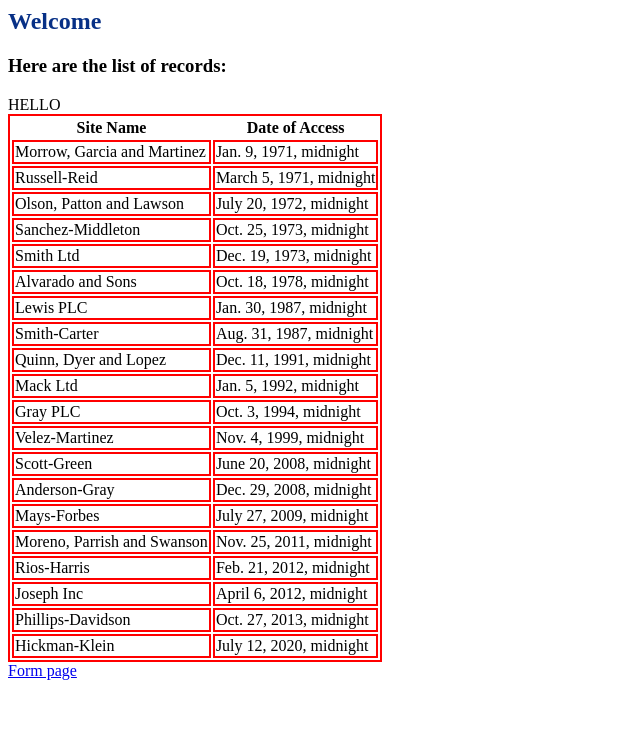
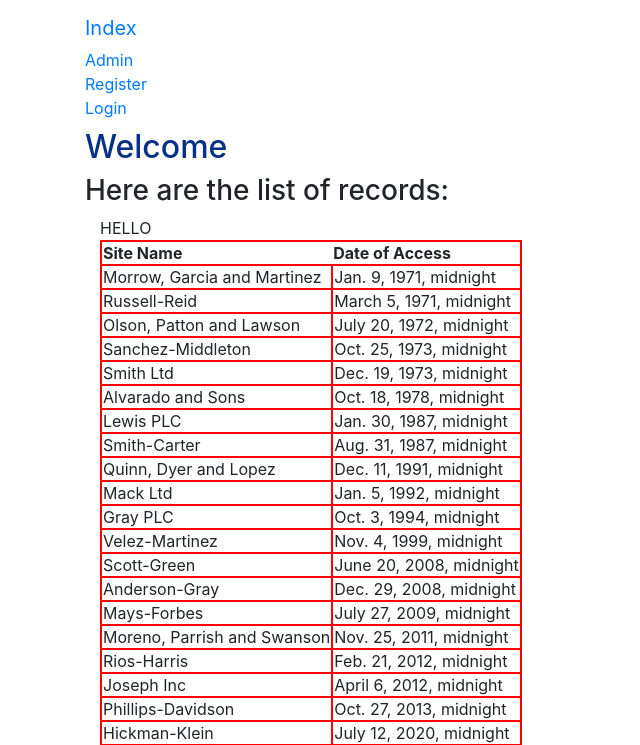
Before and after one commit to Bhanu-183/my-django-stuff, a Django app: page / in a window 1280 px wide. Shown: the top 745 px of the page, without its empty margins (0-640 px from the left). Run offline with Django 3.2, Linux system fonts and the light colour scheme; data comes from the database, SQL or seed files in the repository; both versions use the stored data as it was after the commit; some libraries are stand-ins or nearby versions.

Commit message:
Added Login and Logout

```diff
--- a/firstproject/firstapp/urls.py
+++ b/firstproject/firstapp/urls.py
@@ -6,5 +6,7 @@ urlpatterns = [
     path('users', views.users, name='users'),
     path('form', views.form_name_view, name='form'),
     path('signup', views.signup, name="signup"),
-    path('register',views.register,name='register'),
+    path('register', views.register, name='register'),
+    path('login', views.user_login, name="user_login"),
+    path('logout',views.user_logout, name="user_logout")
 ]
--- a/firstproject/firstapp/views.py
+++ b/firstproject/firstapp/views.py
@@ -2,9 +2,18 @@ from django.shortcuts import render
 from django.http import HttpResponse
 # Importing forms.py
 from . import forms
-from firstapp.forms import *
+from firstapp.forms import UserForm,UserProfileInfoform,NewUser,FormName
 from django.contrib.auth.models import User
-from firstapp.models import Topic,Webpage,AccessRecord,Users,UserProfileInfor
+from firstapp.models import Topic, Webpage, AccessRecord, Users, UserProfileInfor
+
+
+#For Login
+from django.contrib.auth import authenticate, login, logout
+from django.urls import reverse
+from django.http import HttpResponseRedirect
+from django.contrib.auth.decorators import login_required
+
+
 
 def index(request):
     webpage_list = AccessRecord.objects.order_by('date')
@@ -46,10 +55,8 @@ def register(request):
     registerd = False
     print(registerd)
     if request.method == 'POST':
-
         user_form = UserForm(data=request.POST)
         profile_form = UserProfileInfoform(data=request.POST)
-
         if user_form.is_valid() and profile_form.is_valid():
             print("Called")
             user = user_form.save()
@@ -73,4 +80,29 @@ def register(request):
         user_form = UserForm()
         profile_form = UserProfileInfoform()
 
-    return render(request,'firstapp/register.html',context={'user_form':user_form,'profile_form':profile_form,'registerd':registerd})
+    return render(request, 'firstapp/register.html', context={'user_form': user_form, 'profile_form': profile_form, 'registerd': registerd})
+
+
+
+def user_login(request):
+    if request.method == 'POST':
+        username = request.POST.get('username')
+        password = request.POST.get('password')
+        user = authenticate(username=username, password=password)
+        if user:
+            if user.is_active:
+                login(request, user)
+                return HttpResponseRedirect(reverse('index'))
+            else:
+                print("Username {} and password {}".format(username, password))
+                return HttpResponse("Account not active")
+        else:
+            print("Login Failed")
+            return HttpResponseRedirect(reverse('register'))
+    else:
+        return render(request,'firstapp/login.html')
+
+@login_required
+def user_logout(request):
+    logout(request)
+    return HttpResponseRedirect(reverse('index'))
--- a/firstproject/firstproject/settings.py
+++ b/firstproject/firstproject/settings.py
@@ -142,3 +142,6 @@ STATICFILES_DIRS = [
 MEDIA_ROOT = os.path.join(BASE_DIR, 'media')
 
 MEDIA_URL='/media/'
+
+
+LOGIN_URL='/firstapp/user_login'
--- a/firstproject/templates/firstapp/base.html
+++ b/firstproject/templates/firstapp/base.html
@@ -7,16 +7,22 @@
         integrity="sha384-Gn5384xqQ1aoWXA+058RXPxPg6fy4IWvTNh0E263XmFcJlSAwiGgFAW/dAiS6JXm" crossorigin="anonymous">
 
     <meta name="viewport" content="width=device-width, initial-scale=1.0">
-    <title>Register</title>
+    <title>{%block title_block%}Register{%endblock%}</title>
 </head>
 
 <body>
     <nav class="navbar navbar-default navbar-static-top">
         <div class="container">
             <ul class='nav navbar-nav'>
-                <li><a href="{% url 'index' %}" class='navbar-brand'>Index</a></li>
-                <li><a class="navbar-link" href="{%url 'admin:index' %}">Admin</a></li>
-                <li><a class="navbar-link" href="{%url 'register'%}">Register</a></li>
+                <li class='navbar-brand'><a href="{% url 'index' %}">Index</a></li>
+                <li class="navbar-link"><a href="{%url 'admin:index' %}">Admin</a></li>
+                <li class="navbar-link"><a href="{%url 'register'%}">Register</a></li>
+
+                {%if user.is_authenticated %}
+                <li class="navbar-link"><a href="{%url 'user_logout' %}">Logout</a></li>
+                {%else%}
+                <li class="navbar-link"><a href="{%url 'user_login'%}">Login</a></li>
+                {%endif%}
 
             </ul>
         </div>
--- a/firstproject/templates/firstapp/index.html
+++ b/firstproject/templates/firstapp/index.html
@@ -1,15 +1,12 @@
+{%extends 'firstapp/base.html'%}
+
 <html lang="en">
 {% load static%}
+{%block title_block%}Index Page{%endblock%}
 
-<head>
-    <meta charset="UTF-8">
-    <meta http-equiv="X-UA-Compatible" content="IE=edge">
-    <meta name="viewport" content="width=device-width, initial-scale=1.0">
+{%block body_block%}
 <link rel="stylesheet" href="{%static 'styles/styles.css'%}">
-    <title>Practise</title>
-</head>
 
-<body>
 <h2>Welcome</h2>
 <h3>Here are the list of records:</h3>
 <div class="container">
@@ -33,6 +30,6 @@
     {%endif%}
 </div>
 <a href="{%url 'form'%}">Form page</a>
-</body>
+{%endblock%}
 
 </html>
```
Also changed, not shown: firstproject/templates/firstapp/login.html (+15 -0 lines), firstproject/db.sqlite3. Lines whose indentation alone changed are shown as unchanged.
